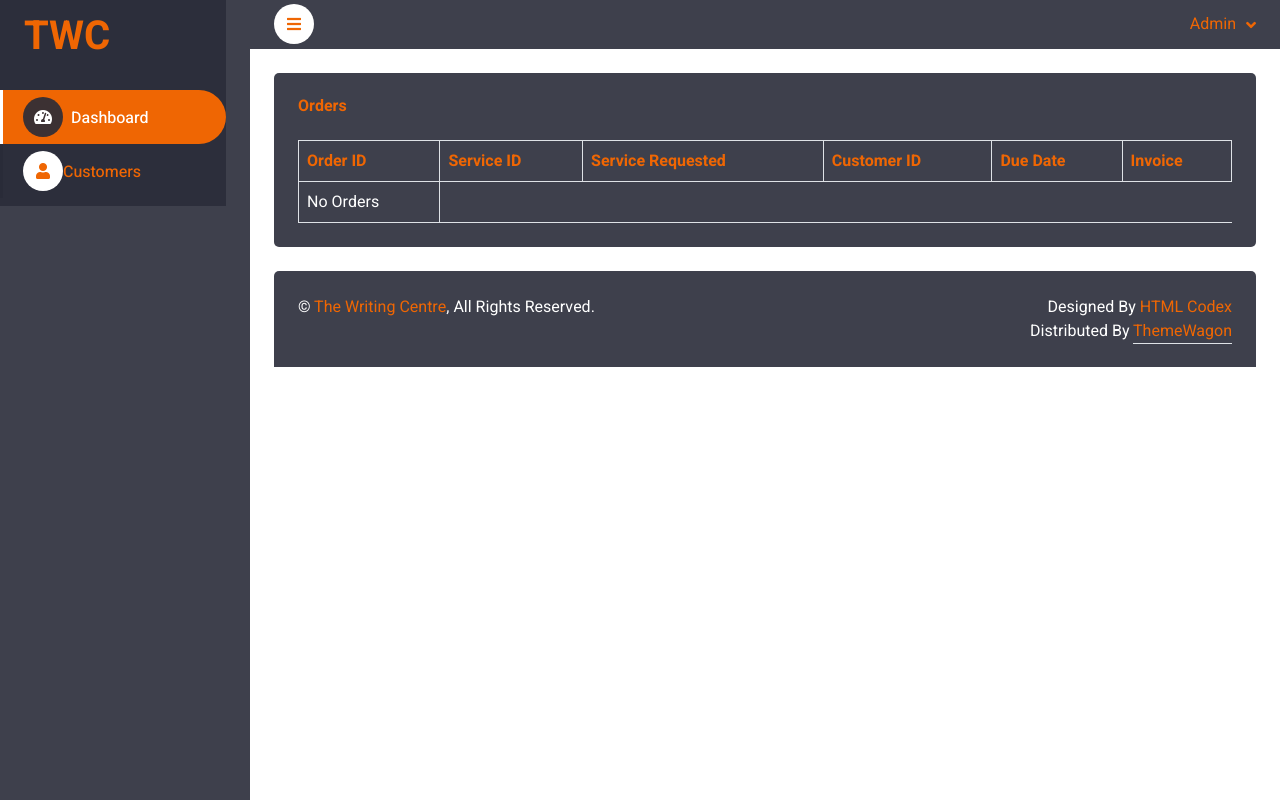
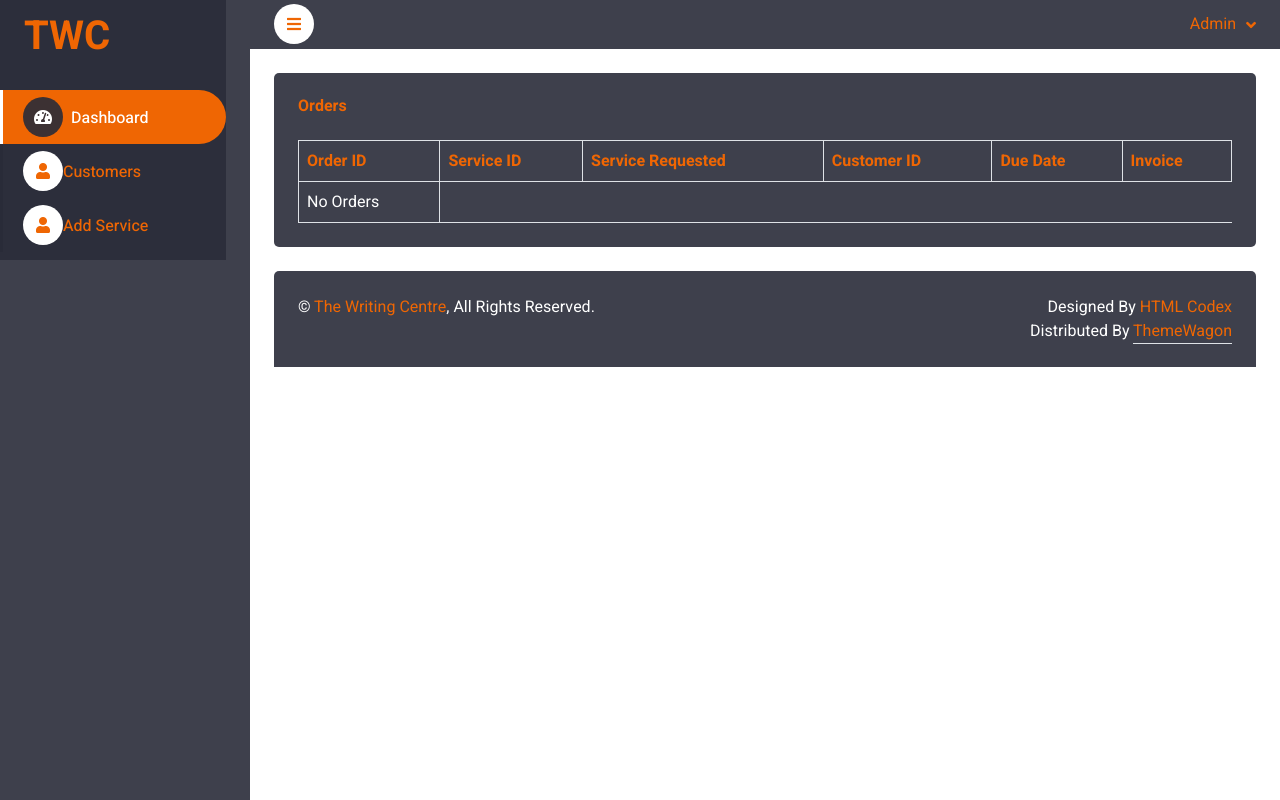
Before and after one commit to The-Writing-Centre/thewritingcentre, a PHP site: page /admin/index.php in a window 1280 px wide. Run offline with PHP 8.4, Linux system fonts and the light colour scheme; data that the repository does not hold is empty; some libraries are stand-ins or nearby versions.

Commit message:
Add files via upload
Added a new tab, "Add service" tab.

```diff
--- a/admin/index.php
+++ b/admin/index.php
@@ -62,6 +62,11 @@
                 <div class="navbar-nav w-100">
                     <a href="customers.php" class="nav-item nav-link"><i class="fa fa-user"></i>Customers</a>
                 </div>
+
+                <div class="navbar-nav w-100">
+                    <a href="service.php" class="nav-item nav-link"><i class="fa fa-user"></i>Add Service</a>
+                </div>
+
             </nav>
         </div>
         <!-- Sidebar End -->
```
